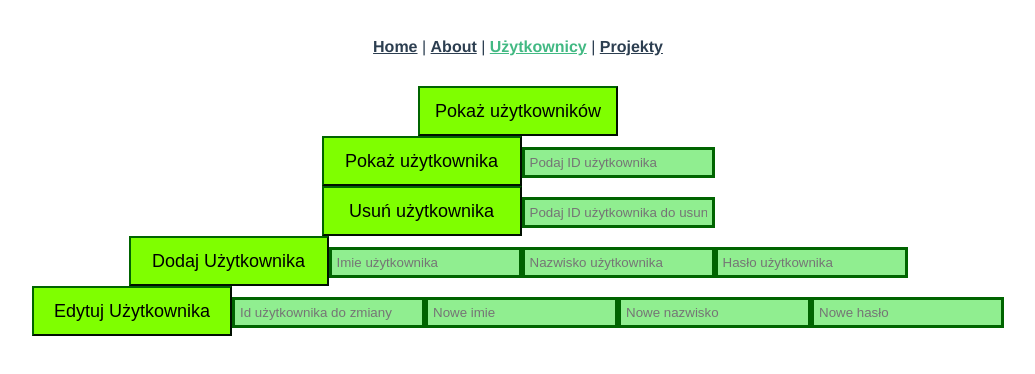
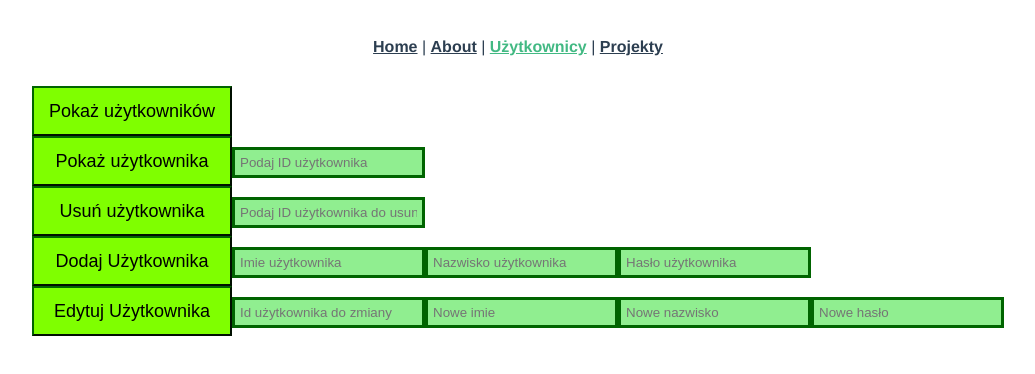
Before and after one commit to Percival33/almost-jira-clone, a Vue app in the folder almost-jira-ui/: page /users in a window 1280 px wide. Shown: the top 374 px of the page, without its empty margins (122-1157 px from the left). Built offline with nearby package versions, Linux system fonts and the light colour scheme; the HTML template or start-up script is replaced by a standard one.

Commit message:
changed style to align to left

```diff
--- a/almost-jira-ui/src/views/UsersView.vue
+++ b/almost-jira-ui/src/views/UsersView.vue
@@ -1,4 +1,5 @@
 <template>
+  <div class="usersview">
     <div class="users">
       <button class="getUsersButton" @click="toggleUsers">
         {{ showUsers ? "Ukryj użytkowników" : "Pokaż użytkowników" }}
@@ -47,7 +48,11 @@
         Dodaj Użytkownika
       </button>
       <input v-model="firstName" type="text" placeholder="Imie użytkownika" />
-    <input v-model="lastName" type="text" placeholder="Nazwisko użytkownika" />
+      <input
+        v-model="lastName"
+        type="text"
+        placeholder="Nazwisko użytkownika"
+      />
       <input v-model="password" type="text" placeholder="Hasło użytkownika" />
     </div>
     <div class="changeUser">
@@ -68,6 +73,7 @@
     </div>
     <div>
       <p v-if="msg">{{ this.msg }}</p>
+    </div>
   </div>
 </template>
 
@@ -103,6 +109,11 @@
   background: chartreuse;
   border-color: darkgreen;
   font-size: 18px;
+}
+.usersview {
+  display: inline-flex;
+  flex-direction: column;
+  align-items: flex-start;
 }
 ul {
   border-style: solid;
```
Lines whose indentation alone changed are shown as unchanged.
